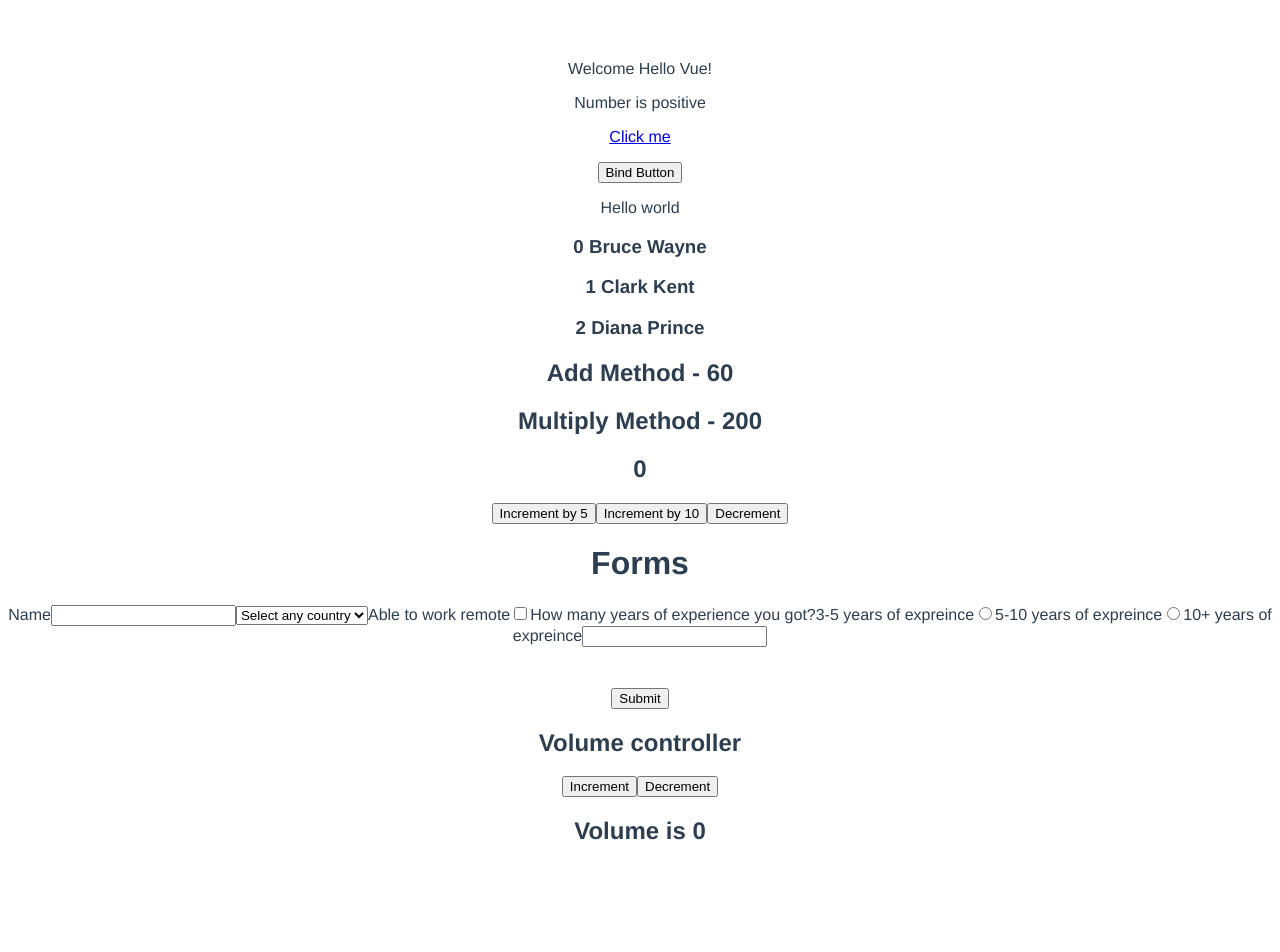
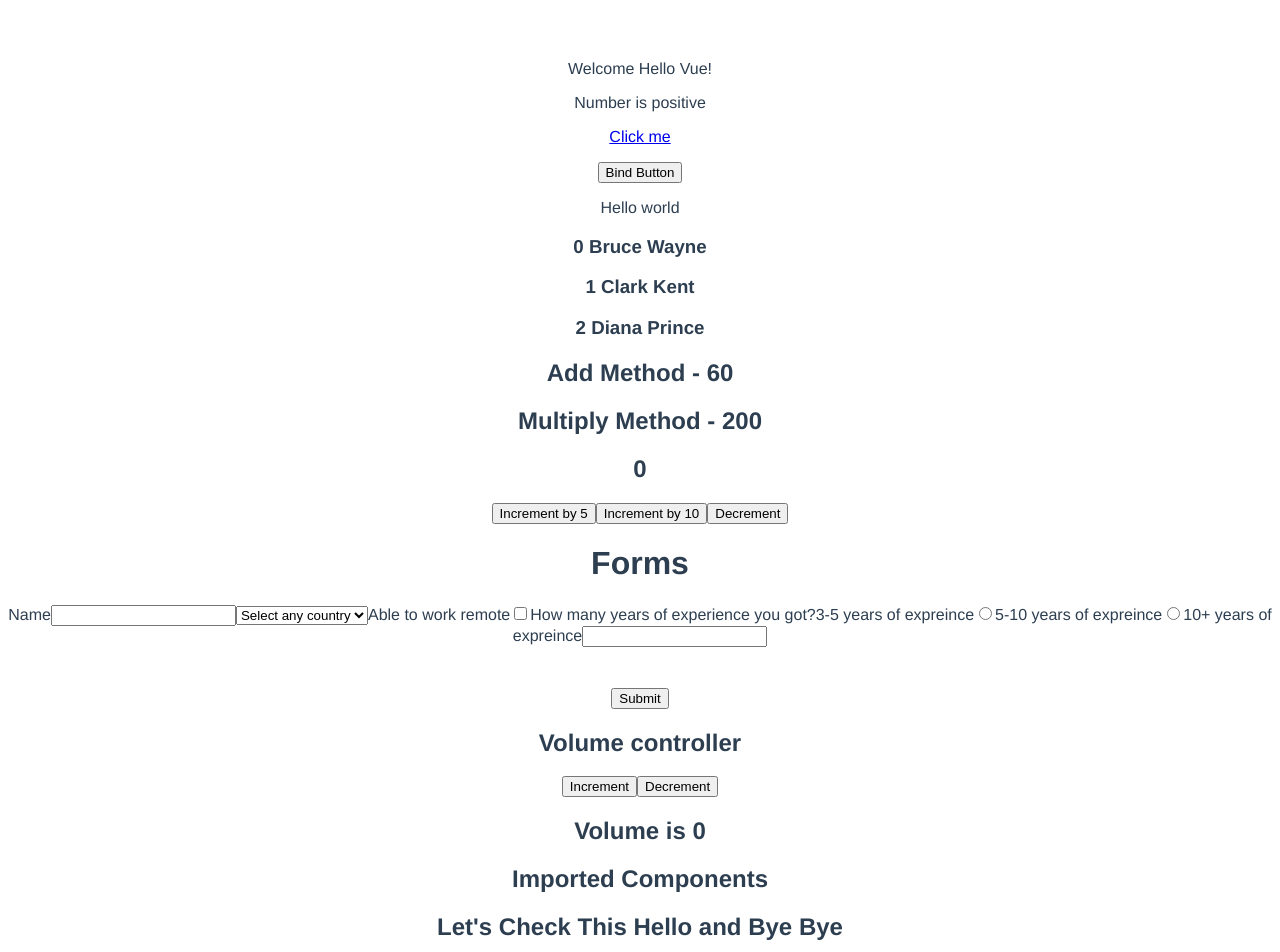
Before and after one commit to shanakasp/Vue-TuTorial, a Vue app: page / in a window 1280 px wide. Shown: the top 952 px of the page. Before the commit the page ends 865 px from the top, so only its background shows below. Built offline with nearby package versions, Linux system fonts and the light colour scheme.

Commit message:
modified App.vue added TryThis.vue

```diff
--- a/src/App.vue
+++ b/src/App.vue
@@ -80,12 +80,20 @@
     <button @click="decreaseVolume">Decrement</button>
 
     <h2>Volume is {{ volume }}</h2>
+
+    <h2>Imported Components</h2>
+    <TryThis msg="Hello" secondMsg="Bye Bye" />
   </div>
 </template>
 
 <script>
+import TryThis from "./components/TryThis.vue";
+
 export default {
   name: "App",
+  components: {
+    TryThis,
+  },
   data() {
     return {
       names: ["Brusce", "Clark", "Diana"],
--- /dev/null
+++ b/src/components/TryThis.vue
@@ -0,0 +1,13 @@
+<template lang="">
+  <div>
+    <h2>Let's Check This {{ msg }} and {{ secondMsg }}</h2>
+  </div>
+</template>
+<script>
+export default {
+  name: "TryThis",
+
+  props: ["msg", "secondMsg"],
+};
+</script>
+<style lang=""></style>
```
